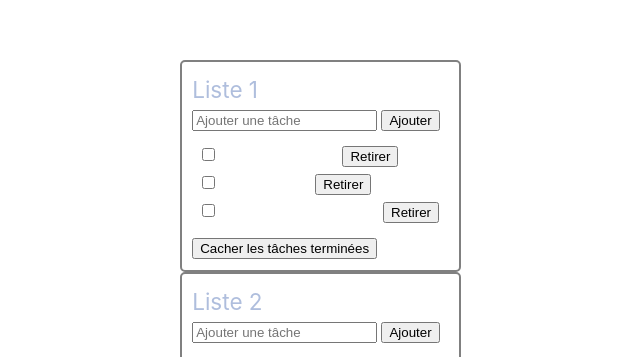
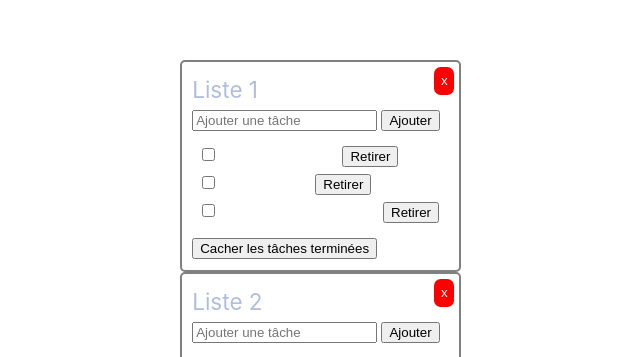
Before and after one commit to JoraxTV/todo_list, a Vue app: page / in a window 1280 px wide. Shown: the part 116-473 px from the top of the page, without its empty margins (179-819 px from the left). Built offline with nearby package versions, Linux system fonts and the light colour scheme.

Commit message:
Exercice 5

```diff
--- a/src/App.vue
+++ b/src/App.vue
@@ -35,6 +35,7 @@ const ajouterListe = () => {
 <template>
   <div>
     <div v-for="liste in todoListes" :key="liste.id">
+      <button class="supprimer" @click="$emit('supprimerListe')">x</button>
       <ListeDeTaches :tasks="liste.taches" :titre="liste.titre" />
     </div>
 
@@ -47,4 +48,13 @@ const ajouterListe = () => {
 
 <style scoped>
 /* Vos styles CSS ici */
+.supprimer {
+  float: right;
+  margin: 0.5em;
+  padding: 0.5em;
+  border-radius: 0.5em;
+  background-color: red;
+  color: white;
+  border: none;
+}
 </style>
```
